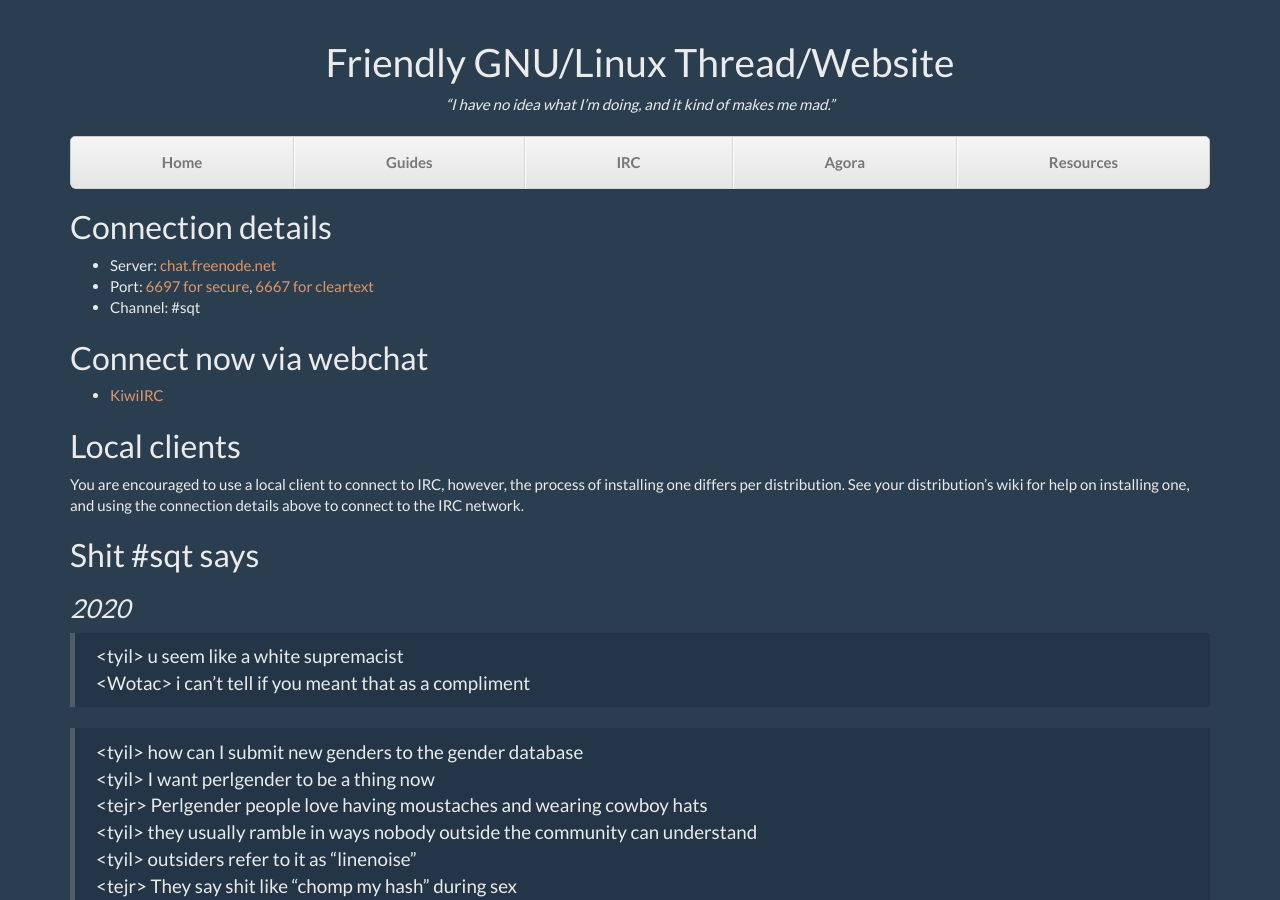
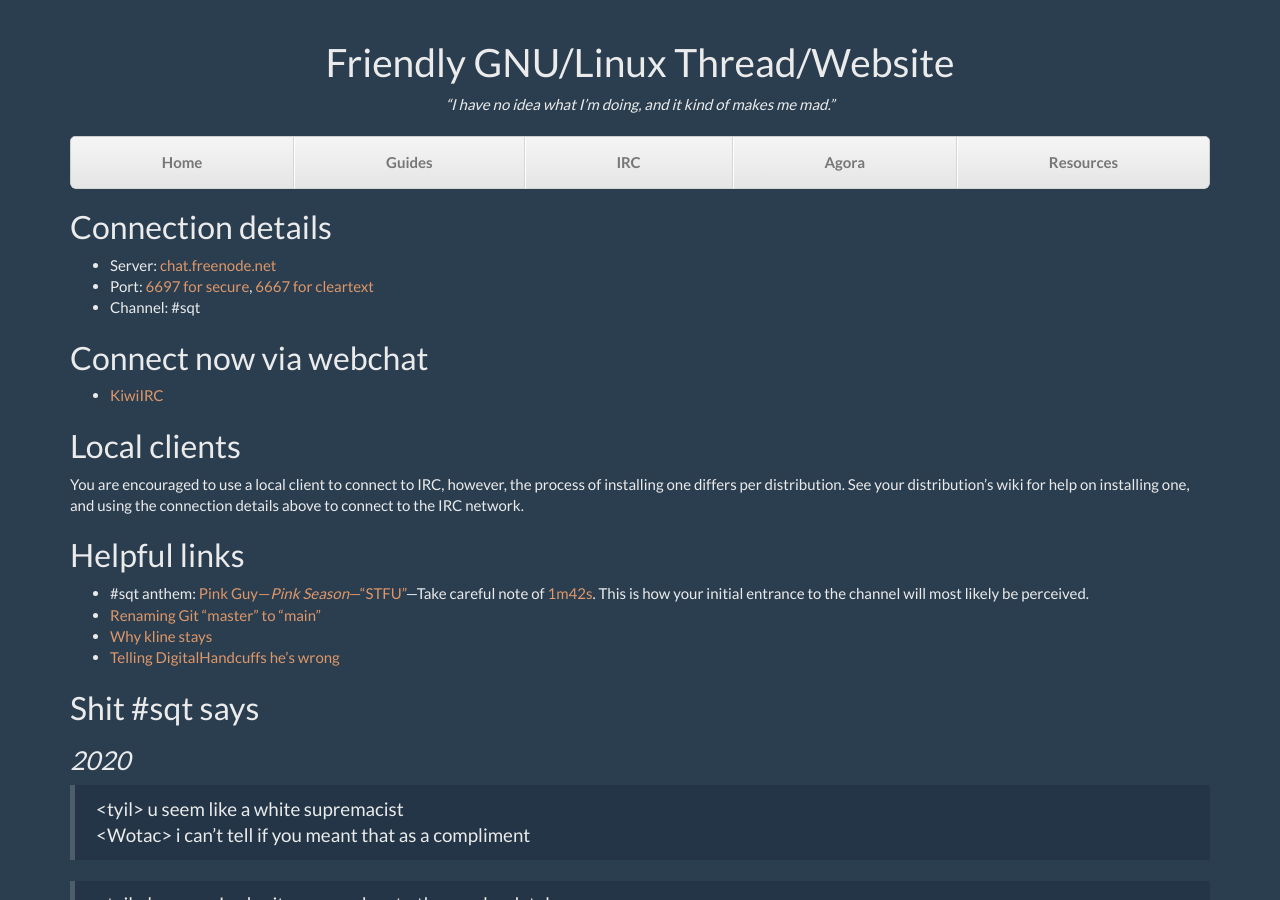
Before and after one commit to scriptkitties/fglt, a Jekyll site: the page built from irc.md, in a window 1280 px wide and 900 px high. Built offline with Jekyll 4.4.1, drawn with Linux system fonts in a browser that asks for light colours.

Commit message:
Add a few helpful links/resources to the IRC page

```diff
--- a/irc.md
+++ b/irc.md
@@ -20,6 +20,13 @@ You are encouraged to use a local client to connect to IRC, however, the
 process of installing one differs per distribution. See your distribution's
 wiki for help on installing one, and using the connection details above to
 connect to the IRC network.
+
+## Helpful links
+
+* #sqt anthem: [Pink Guy---*Pink Season*---"STFU"](https://www.invidio.us/watch?v=OLpeX4RRo28)—Take careful note of [1m42s](https://www.invidio.us/watch?v=OLpeX4RRo28&t=1m42s).  This is how your initial entrance to the channel will most likely be perceived.
+* [Renaming Git "master" to "main"](https://www.invidio.us/watch?v=EztbyhAJNtk)
+* [Why kline stays](/assets/img/why-kline-stays.jpg)
+* [Telling DigitalHandcuffs he's wrong](/assets/vid/telling-digitalhandcuffs-hes-wrong.webm)
 
 ## Shit #sqt says
 
```
Also changed, not shown: assets/img/why-kline-stays.jpg (added), 1 other file.
